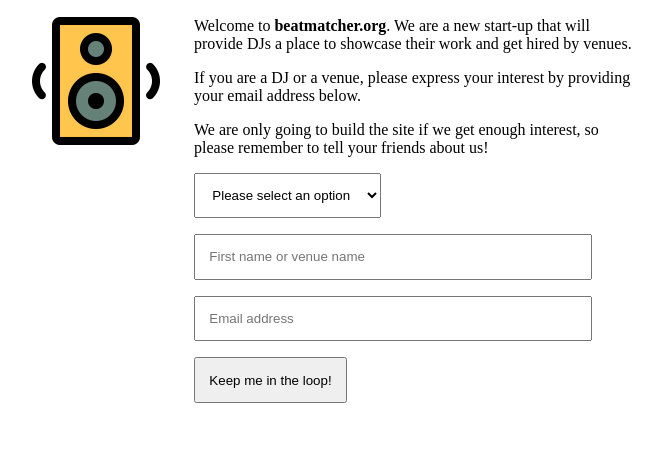
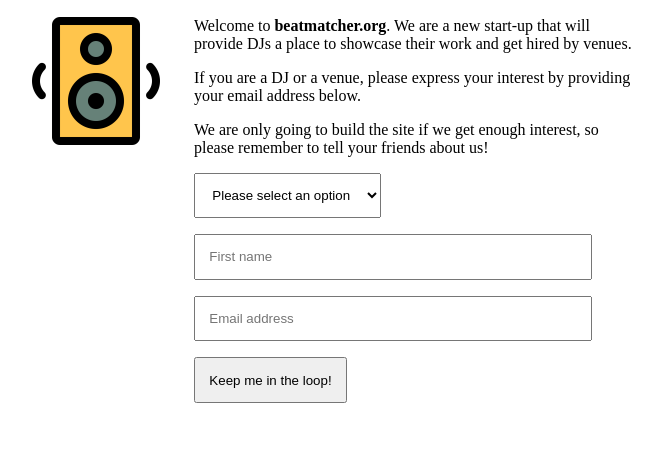
Before and after one commit to jackmurray90/tradiework, a Django app: page /en in a window 1280 px wide. Shown: the part 44-503 px from the top of the page, without its empty margins (306-968 px from the left). Run offline with Django 4.2, Linux system fonts and the light colour scheme.

Commit message:
change placeholder text to firstanmee

```diff
--- a/beatmatcher/templates/en.html
+++ b/beatmatcher/templates/en.html
@@ -68,7 +68,7 @@
             </select>
           </p>
           <p>
-            <input type="text" maxlength="200" id="name" name="name" placeholder="First name or venue name"/>
+            <input type="text" maxlength="200" id="name" name="name" placeholder="First name"/>
           </p>
           <p>
             <input type="email" maxlength="200" name="email" placeholder="Email address"/>
```
